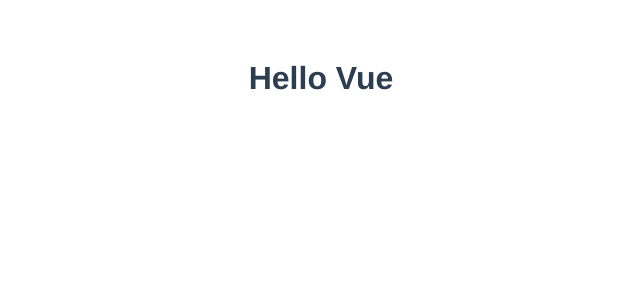
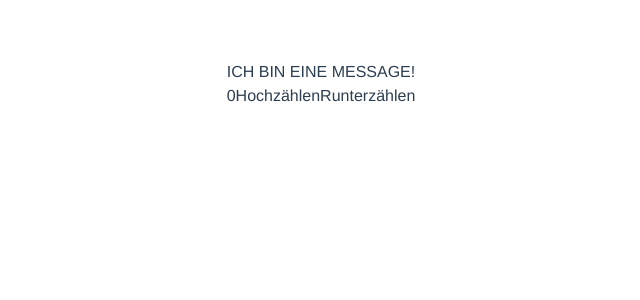
Before and after one commit to behrens-de/vue-todolist, a Vue app: page / in a window 1280 px wide. Shown: the top 300 px of the page, without its empty margins (319-959 px from the left). Built offline with nearby package versions, Linux system fonts and the light colour scheme.

Commit message:
installed: tailwind

```diff
--- /dev/null
+++ b/postcss.config.js
@@ -0,0 +1,6 @@
+module.exports = {
+  plugins: {
+    tailwindcss: {},
+    autoprefixer: {}
+  }
+}
--- a/src/App.vue
+++ b/src/App.vue
@@ -1,14 +1,14 @@
 <template>
-  <HelloVue/>
+  <Todo message="Hallo"/>
 </template>
 
 <script>
-import HelloVue from './components/HelloVue.vue'
+import Todo from './components/Todo.vue'
 
 export default {
   name: 'App',
   components: {
-    HelloVue
+    Todo
   }
 }
 </script>
--- /dev/null
+++ b/src/assets/tailwind.css
@@ -0,0 +1,5 @@
+@tailwind base;
+
+@tailwind components;
+
+@tailwind utilities;
--- a/src/components/HelloVue.vue
+++ /dev/null
@@ -1,30 +0,0 @@
-<template>
-<div>
- <h1>Hello Vue</h1>
-</div>
-
-</template>
-
-<script>
-export default {
-  name: 'HelloVue'
-}
-</script>
-
-<!-- Add "scoped" attribute to limit CSS to this component only -->
-<style scoped>
-h3 {
-  margin: 40px 0 0;
-}
-ul {
-  list-style-type: none;
-  padding: 0;
-}
-li {
-  display: inline-block;
-  margin: 0 10px;
-}
-a {
-  color: #42b983;
-}
-</style>
--- /dev/null
+++ b/src/components/Todo.vue
@@ -0,0 +1,44 @@
+<template>
+  <h1>{{message.toUpperCase()}}</h1>
+  <span>{{count}}</span>
+  <button v-on:click="countUp">Hochzählen</button>
+  <button @click="countDown">Runterzählen</button>
+</template>
+
+<script>
+export default {
+  name: 'Todo',
+  data(){
+    return {
+      message: "ich bin eine Message!",
+      count: 0
+    }
+  },
+  methods:{
+    countUp(){
+      this.count++
+    },
+    countDown(){
+      this.count--
+    }
+  }
+}
+</script>
+
+<!-- Add "scoped" attribute to limit CSS to this component only -->
+<style scoped>
+h3 {
+  margin: 40px 0 0;
+}
+ul {
+  list-style-type: none;
+  padding: 0;
+}
+li {
+  display: inline-block;
+  margin: 0 10px;
+}
+a {
+  color: #42b983;
+}
+</style>
--- a/src/main.js
+++ b/src/main.js
@@ -1,4 +1,5 @@
 import { createApp } from 'vue'
 import App from './App.vue'
+import './assets/tailwind.css'
 
 createApp(App).mount('#app')
--- /dev/null
+++ b/tailwind.config.js
@@ -0,0 +1,11 @@
+module.exports = {
+  purge: ['./public/**/*.html', './src/**/*.{vue,js,ts,jsx,tsx}'],
+  darkMode: false, // or 'media' or 'class'
+  theme: {
+    extend: {},
+  },
+  variants: {
+    extend: {},
+  },
+  plugins: [],
+}
```
Also changed, not shown: package.json (+6 -1 lines), 1 other file (tests, documents, lock files or other folders).
